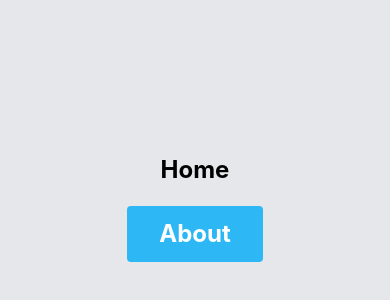
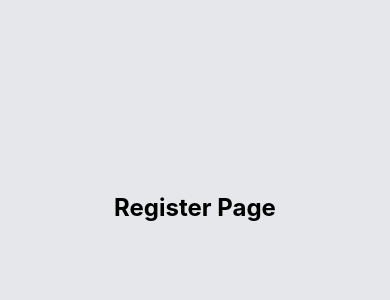
Before and after one commit to elalami-m/job-search-app, a React Native app: screen /Register in a window 390 px wide. Before the commit this address had no page. Shown: the part 214-514 px from the top of the page. Built offline with nearby package versions, Linux system fonts and the light colour scheme.

Commit message:
add Login.tsx & Register.tsx & update routes

```diff
--- a/App.tsx
+++ b/App.tsx
@@ -1,5 +1,20 @@
+import { ThemeProvider, createTheme } from "@rneui/themed";
 import Navigation from "./navigation";
 
+const theme = createTheme({
+  // lightColors: {
+  //   primary: "#e7e7e8",
+  // },
+  // darkColors: {
+  //   primary: "#000",
+  // },
+  mode: "light",
+});
+
 export default function App() {
-  return <Navigation />;
+  return (
+    <ThemeProvider theme={theme}>
+      <Navigation />
+    </ThemeProvider>
+  );
 }
--- /dev/null
+++ b/components/GoBack.tsx
@@ -0,0 +1,23 @@
+import { NativeStackNavigationProp } from "@react-navigation/native-stack";
+import { ParamListBase } from "@react-navigation/native";
+import { Button, Icon } from "@rneui/themed";
+import { View, Text } from "react-native";
+import React from "react";
+
+type Props = {
+  navigation: NativeStackNavigationProp<ParamListBase, "GoBack">;
+};
+
+const GoBack: React.FC<Props> = ({ navigation }) => {
+  return (
+    <View className="flex justify-start items-center p-4">
+      <Button>
+        {/* TODO: Add Arrow Left Icon */}
+        <Icon name="keyboard_arrow_left" type="material" />
+        <Text className="font-bold text-2xl">back</Text>
+      </Button>
+    </View>
+  );
+};
+
+export default GoBack;
--- a/navigation/navigation.tsx
+++ b/navigation/navigation.tsx
@@ -3,7 +3,7 @@ import { NavigationContainer } from "@react-navigation/native";
 import React from "react";
 
 // Screens :
-import { About, Home } from "../screens";
+import { About, Home, Login, Register } from "../screens";
 
 const Stack = createNativeStackNavigator();
 
@@ -18,19 +18,17 @@ const routes = [
     name: "About",
     component: About,
   },
-  // ...
-];
-
-const authRoutes = [
+  // authRoutes
+  // ! Sorry for the name editing!
   {
-    name: "Signin",
-    component: "Signin"
+    name: "Login",
+    component: Login,
   },
   {
-    name: "Signup",
-    component: "Signup"
+    name: "Register",
+    component: Register,
   },
-]
+];
 
 const Navigation: React.FC = () => {
   return (
--- a/package.json
+++ b/package.json
@@ -1,5 +1,5 @@
 {
-  "name": "my-app",
+  "name": "joby",
   "version": "1.0.0",
   "main": "node_modules/expo/AppEntry.js",
   "scripts": {
@@ -19,7 +19,7 @@
     "react": "18.1.0",
     "react-dom": "18.1.0",
     "react-native": "0.70.5",
-    "react-native-safe-area-context": "4.4.1",
+    "react-native-safe-area-context": "^4.4.1",
     "react-native-screens": "~3.18.0",
     "react-native-web": "~0.18.9"
   },
--- a/screens/About.tsx
+++ b/screens/About.tsx
@@ -14,7 +14,7 @@ const About: React.FC<Props> = ({ navigation }) => {
       <View className="flex-1 justify-center items-center bg-gray-200 p-4">
         <Text className="font-bold text-2xl">About Page</Text>
         <TouchableOpacity
-          className="bg-primary-300 px-8 py-3 rounded mt-5"
+          className="bg-primary-500 px-8 py-3 rounded mt-5"
           onPress={() => navigation.navigate("Home")}
         >
           <Text className="text-white font-bold text-2xl">Home</Text>
--- a/screens/Home.tsx
+++ b/screens/Home.tsx
@@ -14,10 +14,24 @@ const Home: React.FC<Props> = ({ navigation }) => {
       <View className="flex-1 justify-center items-center bg-gray-200 p-4">
         <Text className="font-bold text-2xl">Home</Text>
         <TouchableOpacity
-          className="bg-primary-300 px-8 py-3 rounded mt-5"
+          className="bg-primary-500 px-8 py-3 rounded mt-5"
           onPress={() => navigation.navigate("About")}
         >
           <Text className="text-white font-bold text-2xl">About</Text>
+        </TouchableOpacity>
+        <TouchableOpacity
+          className="bg-primary-500 px-8 py-3 rounded mt-5"
+          onPress={() => navigation.navigate("Register")}
+        >
+          <Text className="text-white font-bold text-2xl">Register</Text>
+        </TouchableOpacity>
+
+        {/* Login */}
+        <TouchableOpacity
+          className="bg-primary-500 px-8 py-3 rounded mt-5"
+          onPress={() => navigation.navigate("Login")}
+        >
+          <Text className="text-white font-bold text-2xl">Login</Text>
         </TouchableOpacity>
       </View>
     </AndroidSafeAreaView>
--- /dev/null
+++ b/screens/Login.tsx
@@ -0,0 +1,21 @@
+import { NativeStackNavigationProp } from "@react-navigation/native-stack";
+import { ParamListBase } from "@react-navigation/native";
+import { AndroidSafeAreaView } from "../components";
+import { View, Text } from "react-native";
+import React from "react";
+
+type Props = {
+  navigation: NativeStackNavigationProp<ParamListBase, "Login">;
+};
+
+const Login: React.FC<Props> = ({ navigation }) => {
+  return (
+    <AndroidSafeAreaView>
+      <View className="flex-1 justify-center items-center bg-gray-200 p-4">
+        <Text className="font-bold text-2xl">Login Page</Text>
+      </View>
+    </AndroidSafeAreaView>
+  );
+};
+
+export default Login;
--- /dev/null
+++ b/screens/Register.tsx
@@ -0,0 +1,21 @@
+import { NativeStackNavigationProp } from "@react-navigation/native-stack";
+import { ParamListBase } from "@react-navigation/native";
+import { AndroidSafeAreaView } from "../components";
+import { View, Text } from "react-native";
+import React from "react";
+
+type Props = {
+  navigation: NativeStackNavigationProp<ParamListBase, "Register">;
+};
+
+const Register: React.FC<Props> = ({ navigation }) => {
+  return (
+    <AndroidSafeAreaView>
+      <View className="flex-1 justify-center items-center bg-gray-200 p-4">
+        <Text className="font-bold text-2xl">Register Page</Text>
+      </View>
+    </AndroidSafeAreaView>
+  );
+};
+
+export default Register;
--- a/screens/index.ts
+++ b/screens/index.ts
@@ -1,4 +1,6 @@
 import Home from "./Home";
 import About from "./About";
+import Login from "./Login";
+import Register from "./Register";
 
-export { Home, About };
+export { Home, About, Register, Login };
```
Also changed, not shown: 1 other file (tests, documents, lock files or other folders).
